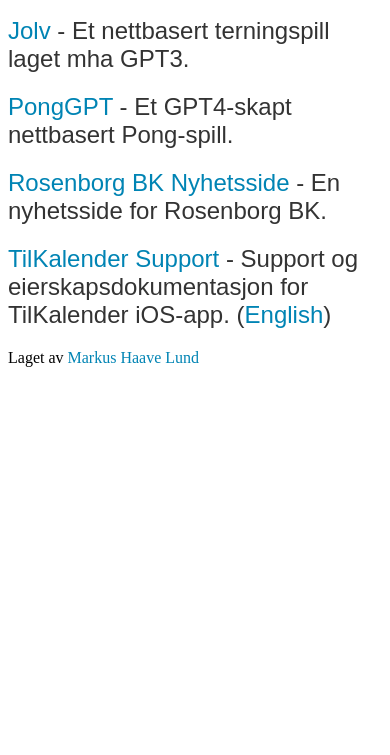
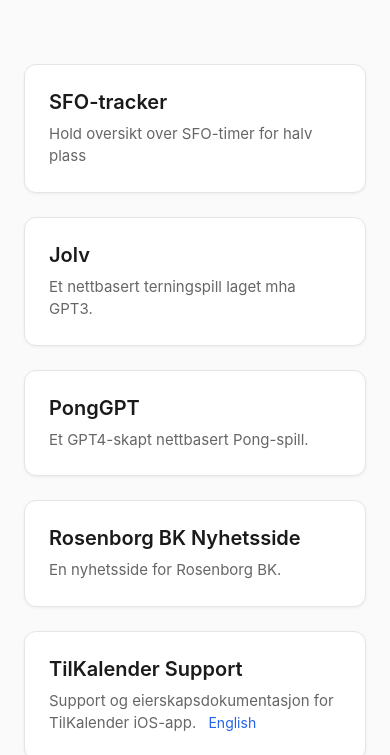
Before and after one commit to MarkusLund/markuslund.github.io, a plain HTML site: page index.html in a window 390 px wide. Shown: the part 181-936 px from the top of the page. Before the commit the page ends 844 px from the top, so only its background shows below. Drawn offline with Linux system fonts and the light colour scheme.

Commit message:
Refactor index.html and styles.css for improved layout and responsiveness, enhancing project presentation and user experience.

```diff
--- a/index.html
+++ b/index.html
@@ -2,44 +2,65 @@
 <html lang="no">
   <head>
     <meta charset="UTF-8" />
+    <meta name="viewport" content="width=device-width, initial-scale=1.0" />
     <title>Ting og tang</title>
     <link rel="stylesheet" href="styles.css" />
   </head>
   <body>
+    <div class="container">
       <header>
         <h1>Ting og tang</h1>
+        <p class="subtitle">Prosjekter og eksperimenter</p>
       </header>
+
       <main>
-      <ul>
-        <li>
-          <a href="https://sfo.haavelund.no">SFO-tracker</a> - Hold oversikt over SFO-timer for halv plass
-        </li>
-        <li>
-          <a href="https://jolv.haavelund.no">Jolv</a> - Et nettbasert
-          terningspill laget mha GPT3.
-        </li>
-        <li>
-          <a href="https://pong.haavelund.no">PongGPT</a> - Et GPT4-skapt
-          nettbasert Pong-spill.
-        </li>
-        <li>
-          <a href="https://rbknytt.no">Rosenborg BK Nyhetsside</a> - En
-          nyhetsside for Rosenborg BK.
-        </li>
-        <li>
-          <a href="TilKalender.html">TilKalender Support</a> - Support og
-          eierskapsdokumentasjon for TilKalender iOS-app. (<a
-            href="ToCalendar.html"
-            >English</a
-          >)
-        </li>
-      </ul>
+        <div class="projects-grid">
+          <article class="project-card">
+            <h2>
+              <a href="https://sfo.haavelund.no" target="_blank" rel="noopener noreferrer">SFO-tracker</a>
+            </h2>
+            <p>Hold oversikt over SFO-timer for halv plass</p>
+          </article>
+
+          <article class="project-card">
+            <h2>
+              <a href="https://jolv.haavelund.no" target="_blank" rel="noopener noreferrer">Jolv</a>
+            </h2>
+            <p>Et nettbasert terningspill laget mha GPT3.</p>
+          </article>
+
+          <article class="project-card">
+            <h2>
+              <a href="https://pong.haavelund.no" target="_blank" rel="noopener noreferrer">PongGPT</a>
+            </h2>
+            <p>Et GPT4-skapt nettbasert Pong-spill.</p>
+          </article>
+
+          <article class="project-card">
+            <h2>
+              <a href="https://rbknytt.no" target="_blank" rel="noopener noreferrer">Rosenborg BK Nyhetsside</a>
+            </h2>
+            <p>En nyhetsside for Rosenborg BK.</p>
+          </article>
+
+          <article class="project-card">
+            <h2>
+              <a href="TilKalender.html">TilKalender Support</a>
+            </h2>
+            <p>
+              Support og eierskapsdokumentasjon for TilKalender iOS-app.
+              <a href="ToCalendar.html" class="secondary-link">English</a>
+            </p>
+          </article>
+        </div>
       </main>
+
       <footer>
         <p>
           Laget av
-        <a href="https://haavelund.no" target="_blank">Markus Haave Lund</a>
+          <a href="https://haavelund.no" target="_blank" rel="noopener noreferrer">Markus Haave Lund</a>
         </p>
       </footer>
+    </div>
   </body>
 </html>
--- a/styles.css
+++ b/styles.css
@@ -1,30 +1,192 @@
-h1 {
-  text-align: center;
-  font-size: 40px;
-  font-family: "Courier New", Courier, monospace;
-  color: #333;
-  margin-top: 50px;
+/* Modern Minimalist Design */
+
+* {
+  margin: 0;
+  padding: 0;
+  box-sizing: border-box;
 }
 
-ul {
-  list-style: none;
-  padding: 0;
-  margin: 0 auto;
-  max-width: 600px;
+:root {
+  --color-bg: #fafafa;
+  --color-text: #1a1a1a;
+  --color-text-muted: #666;
+  --color-accent: #2563eb;
+  --color-card-bg: #ffffff;
+  --color-border: #e5e5e5;
+  --spacing-xs: 0.5rem;
+  --spacing-sm: 1rem;
+  --spacing-md: 1.5rem;
+  --spacing-lg: 2rem;
+  --spacing-xl: 3rem;
+  --radius: 12px;
+  --shadow-sm: 0 1px 3px rgba(0, 0, 0, 0.06);
+  --shadow-md: 0 4px 12px rgba(0, 0, 0, 0.08);
+  --shadow-lg: 0 8px 24px rgba(0, 0, 0, 0.12);
 }
 
-li {
-  margin-bottom: 20px;
-  font-size: 24px;
-  font-family: Arial, sans-serif;
-  color: #333;
+body {
+  font-family: -apple-system, BlinkMacSystemFont, 'Segoe UI', 'Roboto', 'Helvetica', 'Arial', sans-serif;
+  background-color: var(--color-bg);
+  color: var(--color-text);
+  line-height: 1.6;
+  min-height: 100vh;
 }
 
-a {
-  color: #0084b4;
-  text-decoration: none;
+.container {
+  max-width: 1200px;
+  margin: 0 auto;
+  padding: var(--spacing-lg) var(--spacing-md);
+  min-height: 100vh;
+  display: flex;
+  flex-direction: column;
 }
 
-a:hover {
+/* Header */
+header {
+  text-align: center;
+  margin-bottom: var(--spacing-xl);
+  padding: var(--spacing-lg) 0;
+}
+
+h1 {
+  font-size: 2.5rem;
+  font-weight: 700;
+  letter-spacing: -0.02em;
+  margin-bottom: var(--spacing-xs);
+  color: var(--color-text);
+}
+
+.subtitle {
+  font-size: 1.125rem;
+  color: var(--color-text-muted);
+  font-weight: 400;
+}
+
+/* Main Content */
+main {
+  flex: 1;
+  margin-bottom: var(--spacing-xl);
+}
+
+/* Projects Grid */
+.projects-grid {
+  display: grid;
+  grid-template-columns: 1fr;
+  gap: var(--spacing-md);
+}
+
+/* Project Cards */
+.project-card {
+  background: var(--color-card-bg);
+  border-radius: var(--radius);
+  padding: var(--spacing-md);
+  border: 1px solid var(--color-border);
+  transition: all 0.3s cubic-bezier(0.4, 0, 0.2, 1);
+  box-shadow: var(--shadow-sm);
+}
+
+.project-card:hover {
+  transform: translateY(-4px);
+  box-shadow: var(--shadow-lg);
+  border-color: var(--color-accent);
+}
+
+.project-card h2 {
+  font-size: 1.25rem;
+  font-weight: 600;
+  margin-bottom: var(--spacing-xs);
+  line-height: 1.3;
+}
+
+.project-card h2 a {
+  color: var(--color-text);
+  text-decoration: none;
+  transition: color 0.2s ease;
+}
+
+.project-card h2 a:hover {
+  color: var(--color-accent);
+}
+
+.project-card p {
+  color: var(--color-text-muted);
+  font-size: 0.9375rem;
+  line-height: 1.5;
+}
+
+.secondary-link {
+  color: var(--color-accent);
+  text-decoration: none;
+  font-size: 0.875rem;
+  margin-left: var(--spacing-xs);
+  transition: opacity 0.2s ease;
+}
+
+.secondary-link:hover {
+  opacity: 0.7;
   text-decoration: underline;
 }
+
+/* Footer */
+footer {
+  text-align: center;
+  padding: var(--spacing-lg) 0;
+  border-top: 1px solid var(--color-border);
+  margin-top: auto;
+}
+
+footer p {
+  color: var(--color-text-muted);
+  font-size: 0.9375rem;
+}
+
+footer a {
+  color: var(--color-accent);
+  text-decoration: none;
+  transition: opacity 0.2s ease;
+}
+
+footer a:hover {
+  opacity: 0.7;
+  text-decoration: underline;
+}
+
+/* Responsive Design */
+
+/* Tablet: 2 columns */
+@media (min-width: 640px) {
+  .projects-grid {
+    grid-template-columns: repeat(2, 1fr);
+    gap: var(--spacing-lg);
+  }
+
+  h1 {
+    font-size: 3rem;
+  }
+
+  .container {
+    padding: var(--spacing-xl) var(--spacing-lg);
+  }
+}
+
+/* Desktop: 3 columns */
+@media (min-width: 1024px) {
+  .projects-grid {
+    grid-template-columns: repeat(3, 1fr);
+  }
+
+  h1 {
+    font-size: 3.5rem;
+  }
+
+  header {
+    margin-bottom: 4rem;
+  }
+}
+
+/* Large screens */
+@media (min-width: 1280px) {
+  .project-card {
+    padding: var(--spacing-lg);
+  }
+}
```
Lines whose indentation alone changed are shown as unchanged.
